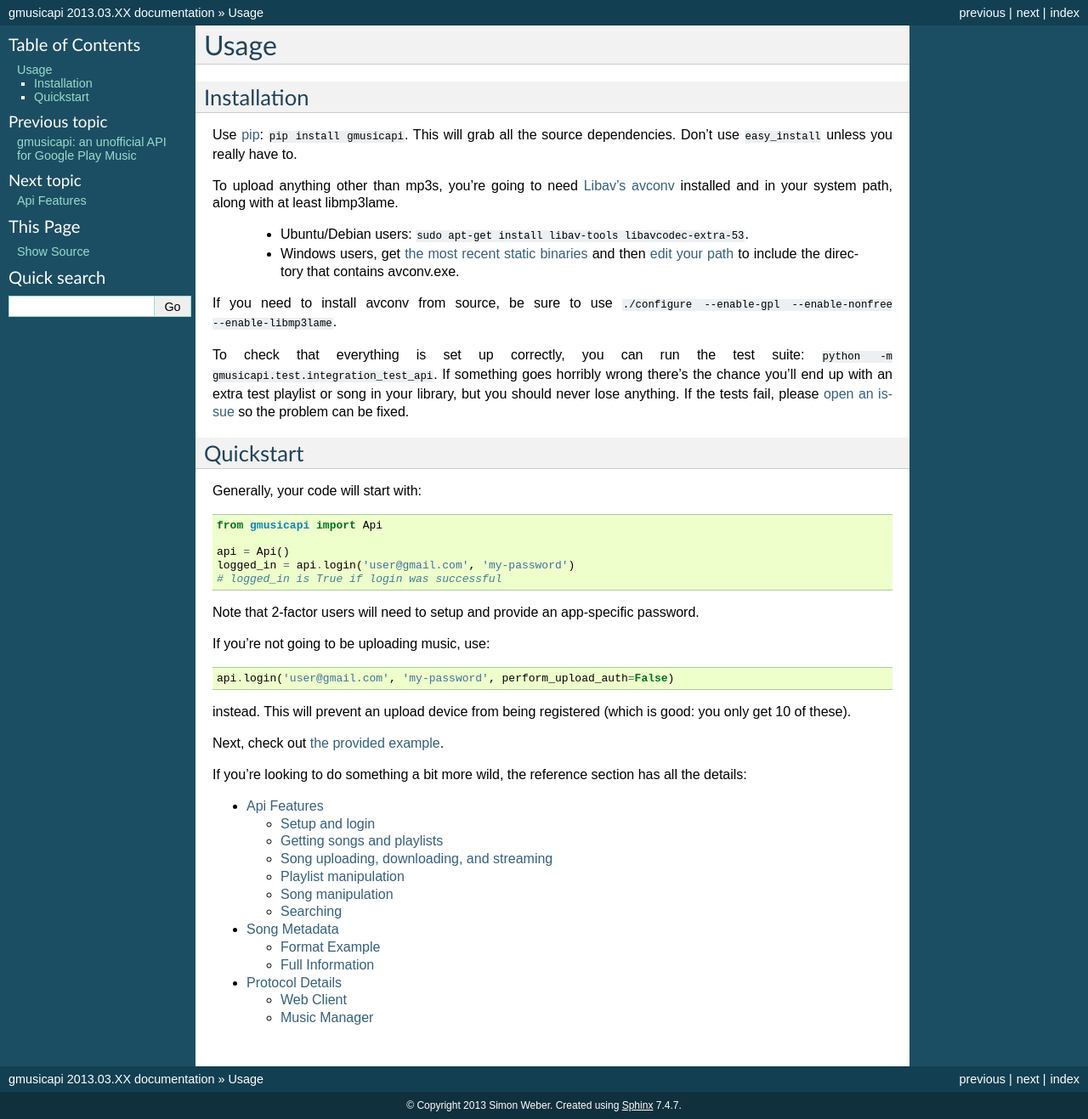
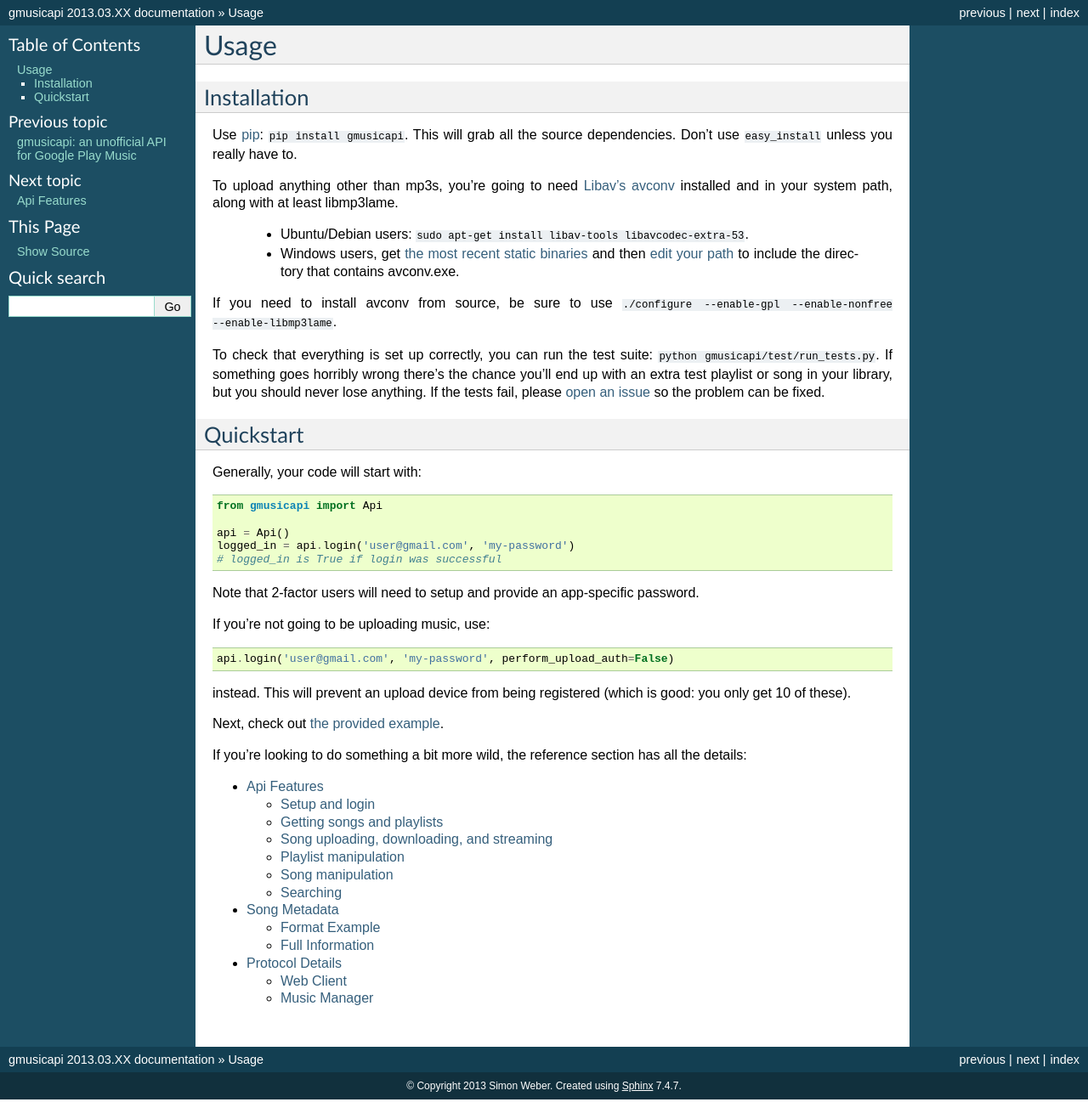
Before and after one commit to simon-weber/gmusicapi, a Sphinx documentation site: the page built from docs/source/usage.rst, in a window 1280 px wide. Shown: the whole page at 85% size. Built offline with Sphinx 7.4.7, drawn with Linux system fonts in a browser that asks for light colours; the version number is read from the project's files by our own code; after the commit the page ends 1294 px from its top, so only the background shows below that.

Commit message:
change docs wrt how to run tests

```diff
--- a/docs/source/usage.rst
+++ b/docs/source/usage.rst
@@ -24,7 +24,7 @@
 ``./configure --enable-gpl --enable-nonfree --enable-libmp3lame``.
 
 To check that everything is set up correctly, you can run the test
-suite: ``python -m gmusicapi.test.integration_test_api``.
+suite: ``python gmusicapi/test/run_tests.py``.
 If something goes horribly wrong there's the chance you'll end up
 with an extra test playlist or song in your library, but you
 should never lose anything.
```
Also changed, not shown: CONTRIBUTING.md (+1 -1 lines).
